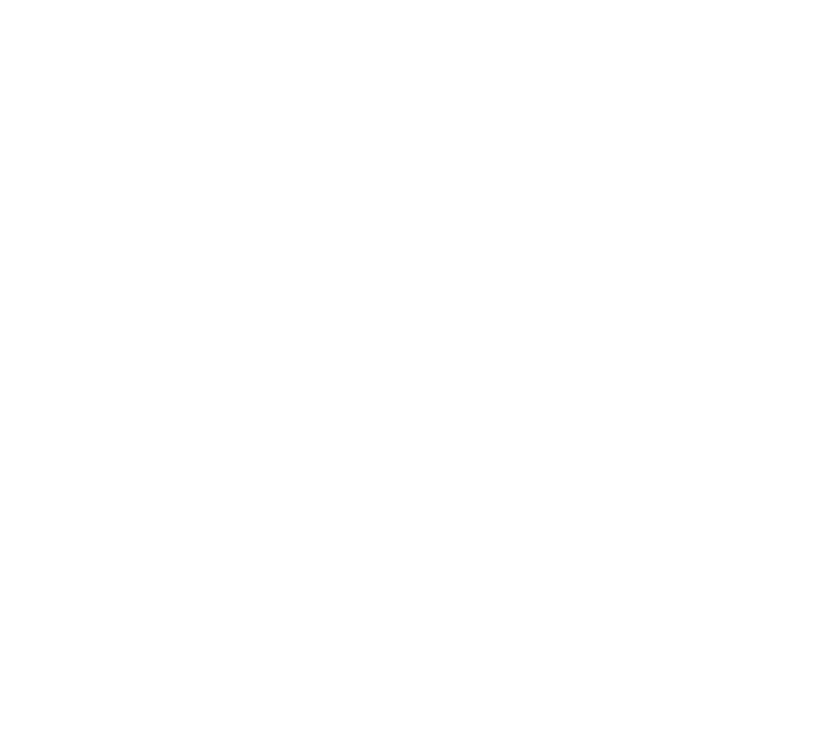
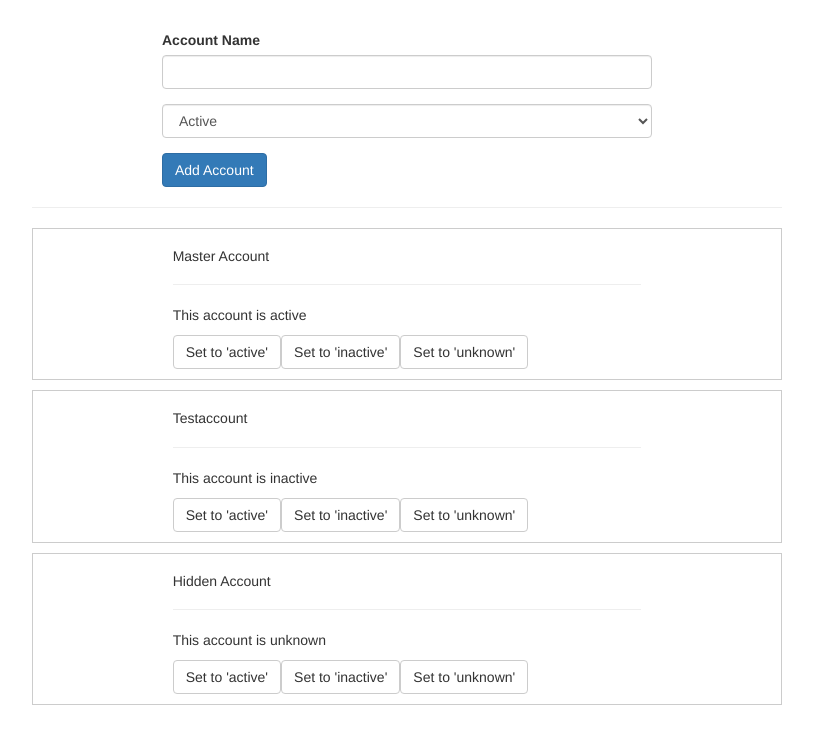
Before and after one commit to alexandrupp/angularShoppingList, an Angular app: page / in a window 1280 px wide. Shown: the top 744 px of the page, without its empty margins (233-1046 px from the left). Built offline with nearby package versions, Linux system fonts and the light colour scheme.

Commit message:
9.1 Module Introduction

```diff
--- /dev/null
+++ b/src/app/account/account.component.css
@@ -0,0 +1,5 @@
+.row {
+    border: 1px solid #ccc;
+    margin: 10px 0;
+    padding: 10px 0;
+}
--- /dev/null
+++ b/src/app/account/account.component.html
@@ -0,0 +1,10 @@
+<div class="row">
+    <div class="col-xs-12 col-md-8 col-md-offset-2">
+        <h5>{{ account.name }}</h5>
+        <hr>
+        <p>This account is {{ account.status }}</p>
+        <button class="btn btn-default" (click)="onSetTo('active')">Set to 'active'</button>
+        <button class="btn btn-default" (click)="onSetTo('inactive')">Set to 'inactive'</button>
+        <button class="btn btn-default" (click)="onSetTo('unknown')">Set to 'unknown'</button>
+    </div>
+</div>
--- /dev/null
+++ b/src/app/account/account.component.ts
@@ -0,0 +1,18 @@
+import { Component, EventEmitter, Input, Output } from '@angular/core';
+
+@Component({
+  selector: 'app-account',
+  templateUrl: './account.component.html',
+  styleUrls: ['./account.component.css']
+})
+export class AccountComponent {
+  @Input() account: {name: string, status: string};
+  @Input() id: number;
+  @Output() statusChanged = new EventEmitter<{id: number, newStatus: string}>();
+
+
+  onSetTo(status: string) {
+    this.statusChanged.emit({id: this.id, newStatus: status});
+    console.log('A server status changed, new status: ' + status);
+  }
+}
--- a/src/app/app.component.css
+++ b/src/app/app.component.css
@@ -0,0 +1,3 @@
+.container {
+    margin-top: 30px;
+}
--- a/src/app/app.component.html
+++ b/src/app/app.component.html
@@ -0,0 +1,9 @@
+<div class="container">
+    <div class="row">
+        <div class="col-xs-12 col-md-8 col-md-offset-2">
+            <app-new-account (accountAdded)="onAccountAdded($event)"></app-new-account>
+            <hr>
+            <app-account *ngFor="let acc of accounts; let i = index" [account]="acc" [id]="i" (statusChanged)="onStatusChanged($event)"></app-account>
+        </div>
+    </div>
+</div>
--- a/src/app/app.component.ts
+++ b/src/app/app.component.ts
@@ -6,5 +6,26 @@ import { Component } from '@angular/core';
   styleUrls: ['./app.component.css']
 })
 export class AppComponent {
+  accounts = [
+    {
+      name: 'Master Account',
+      status: 'active'
+    },
+    {
+      name: 'Testaccount',
+      status: 'inactive'
+    },
+    {
+      name: 'Hidden Account',
+      status: 'unknown'
+    }
+  ];
 
+  onAccountAdded(newAccount: {name: string, status: string}) {
+    this.accounts.push(newAccount);
+  }
+
+  onStatusChanged(updateInfo: {id: number, newStatus: string}) {
+    this.accounts[updateInfo.id].status = updateInfo.newStatus;
+  }
 }
--- /dev/null
+++ b/src/app/new-account/new-account.component.html
@@ -0,0 +1,18 @@
+<div class="row">
+    <div class="col-xs-12 col-md-8 col-md-offset-2">
+        <div class="form-group">
+            <label>Account Name</label>
+            <input type="text" class="form-control" #accountName>
+        </div>
+        <div class="form-group">
+            <select class="form-control" #status>
+        <option value="active">Active</option>
+        <option value="inactive">Inactive</option>
+        <option value="hidden">Hidden</option>
+      </select>
+        </div>
+        <button class="btn btn-primary" (click)="onCreateAccount(accountName.value, status.value)">
+      Add Account
+    </button>
+    </div>
+</div>
--- /dev/null
+++ b/src/app/new-account/new-account.component.ts
@@ -0,0 +1,18 @@
+import { Component, EventEmitter, Output } from '@angular/core';
+
+@Component({
+  selector: 'app-new-account',
+  templateUrl: './new-account.component.html',
+  styleUrls: ['./new-account.component.css']
+})
+export class NewAccountComponent {
+  @Output() accountAdded = new EventEmitter<{name: string, status: string}>();
+
+  onCreateAccount(accountName: string, accountStatus: string) {
+    this.accountAdded.emit({
+      name: accountName,
+      status: accountStatus
+    });
+    console.log('A server status changed, new status: ' + accountStatus);
+  }
+}
```
Also changed, not shown: src/app/app.module.ts (+7 -1 lines), src/app/new-account/new-account.component.css (added).
